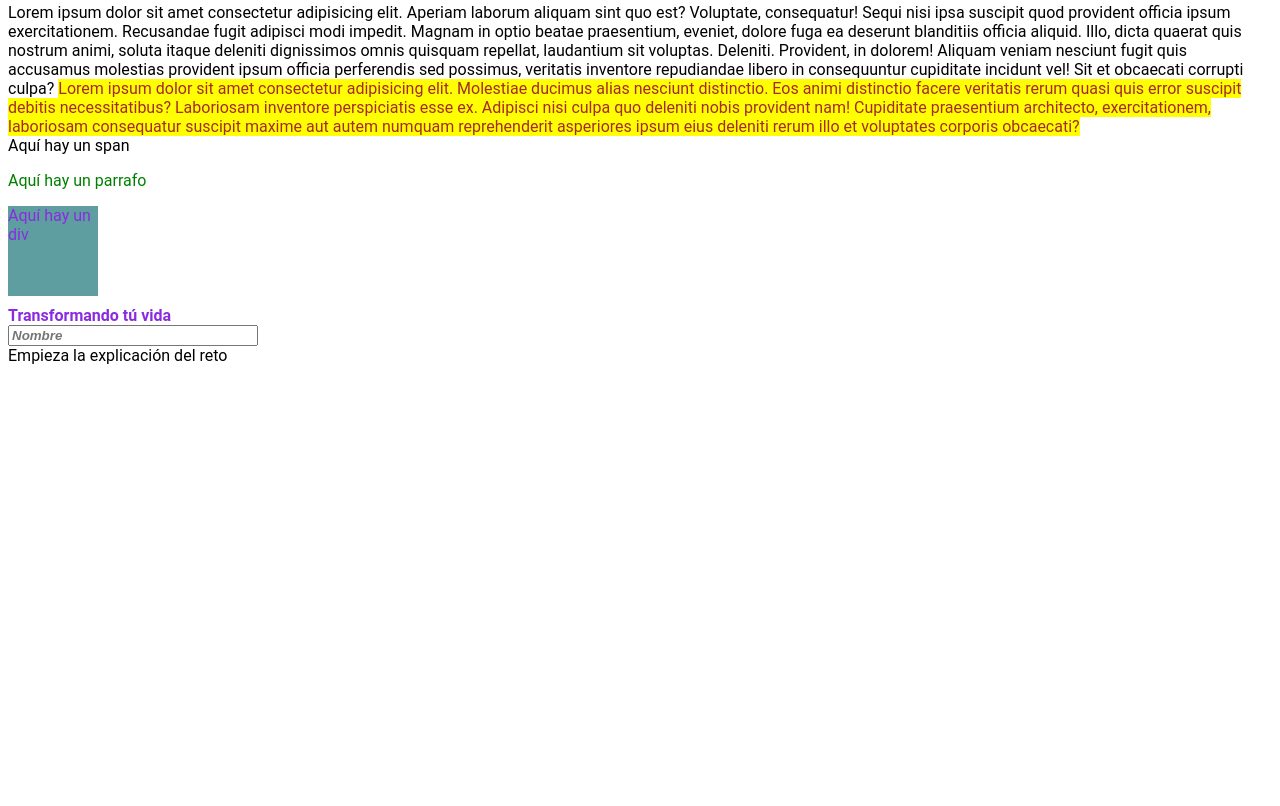
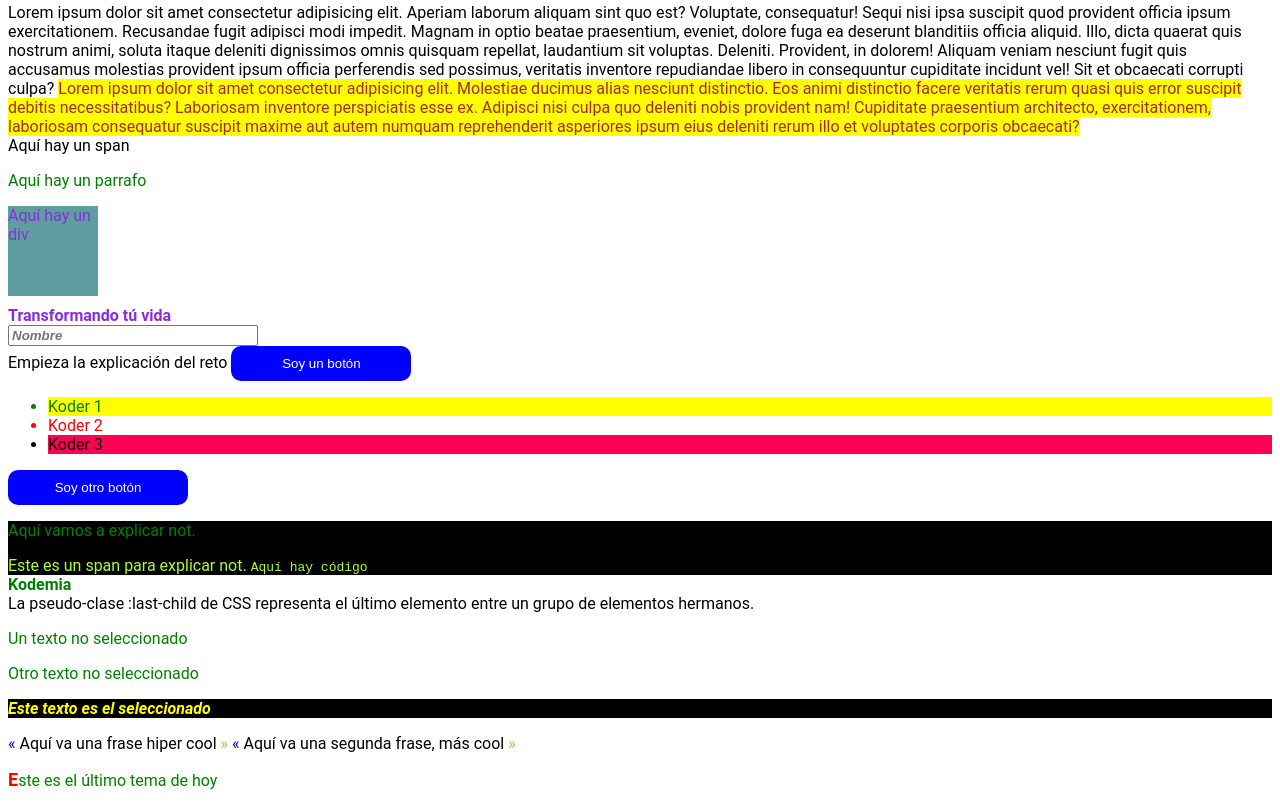
Before and after one commit to emiliodeleonhdez/22Js-maquetado, a plain HTML site: page session3Notes/index.html in a window 1280 px wide. Shown: the part 1124-1930 px from the top of the page. Before the commit the page ends 1497 px from the top, so only its background shows below. Drawn offline with Linux system fonts and the light colour scheme.

Commit message:
Finished session 3

```diff
--- a/session3Notes/index.html
+++ b/session3Notes/index.html
@@ -110,8 +110,49 @@
         </div>
         <div class="session-3__pseudo-classes">
             Empieza la explicación del reto
+
+            <button class="button__pseudo-classes--active">Soy un botón</button>
+            <ul class="list__pseudo-classes--green-child">
+                <li>Koder 1</li>
+                <li>Koder 2</li>
+                <li>Koder 3</li>
+            </ul>
+            <button class="button__pseudo-classes--hover">Soy otro botón</button>
+            <div class="div__not">
+                <p>
+                    Aquí vamos a explicar not.
+                </p>
+                <span>
+                    Este es un span para explicar not.
+                </span>
+                <code>
+                    Aquí hay código
+                </code>
+            </div>
+            <div class="div__visited">
+                <a class="a__visited--green" target="_blank" href="https://google.com.mx">Kodemia</a>
+            </div>
+            <div class="div__last-child">
+                <span>La pseudo-clase :last-child de CSS representa el último elemento entre un grupo de elementos hermanos.</span>
+                <p>Un texto no seleccionado</p>
+                <p>Otro texto no seleccionado</p>
+                <p>Este texto es el seleccionado </p>
+            </div>
+
         </div>
-        <div class="session-3__pseudo-elements"></div>
+        <div class="session-3__pseudo-elements">
+            <div class="div__before">
+                <q>
+                    Aquí va una frase hiper cool
+                </q>
+                <q>
+                    Aquí va una segunda frase, más cool
+                </q>
+            </div>
+            <div class="div__first-letter">
+                <p>Este es el último tema de hoy</p>
+            </div>
+        </div>
     </div>
 </body>
 </html>
--- a/session3Notes/styles.css
+++ b/session3Notes/styles.css
@@ -101,3 +101,93 @@ input[placeholder="Nombre"]{
     font-weight: bolder;
     color: green;
 }
+
+.button__pseudo-classes--active {
+    background-color: blue;
+    padding: 10px;
+    color: white;
+    border: none;
+    border-radius: 10px;
+    width: 180px;
+    cursor: pointer;
+}
+
+.button__pseudo-classes--active:active {
+    color: purple;
+    font-weight: bold;
+    border: 1px solid purple;
+    background-color: white;
+}
+
+.list__pseudo-classes--green-child li:first-child{
+    background-color: yellow;
+    color: green;
+}
+
+.list__pseudo-classes--green-child li:last-child{
+    background-color: rgb(255, 0, 85);
+    color: rgb(0, 0, 0);
+}
+.button__pseudo-classes--hover{
+    background-color: blue;
+    padding: 10px;
+    color: white;
+    border: none;
+    border-radius: 10px;
+    width: 180px;
+    cursor: pointer;
+}
+
+.button__pseudo-classes--hover:hover{
+    background-color: purple;
+    box-shadow: 2px 2px gray;
+}
+
+.div__not:not(p) {
+    background-color: black;
+    color: greenyellow;
+}
+
+.button__pseudo-classes--visited{
+    background-color: blue;
+    padding: 10px;
+    color: white;
+    border: none;
+    border-radius: 10px;
+    width: 180px;
+    cursor: pointer;
+}
+
+.a__visited--green{
+    color: green;
+    font-weight: bold;
+    text-decoration: none;
+}
+
+.a__visited--green:visited{
+    font-weight: normal;
+    color: orange;
+}
+
+.div__last-child p:last-child{
+    background-color: black;
+    color: rgb(255, 255, 0);
+    font-weight: bolder;
+    font-style: italic;
+}
+
+.div__before q::before {
+    content: "«";
+    color: blue;
+}
+
+.div__before q::after {
+    content: "»";
+    color: yellowgreen;
+}
+
+.div__first-letter p::first-letter{
+    color: red;
+    font-size: large;
+    font-weight: bold;
+}
```
Also changed, not shown: 1 other file.
